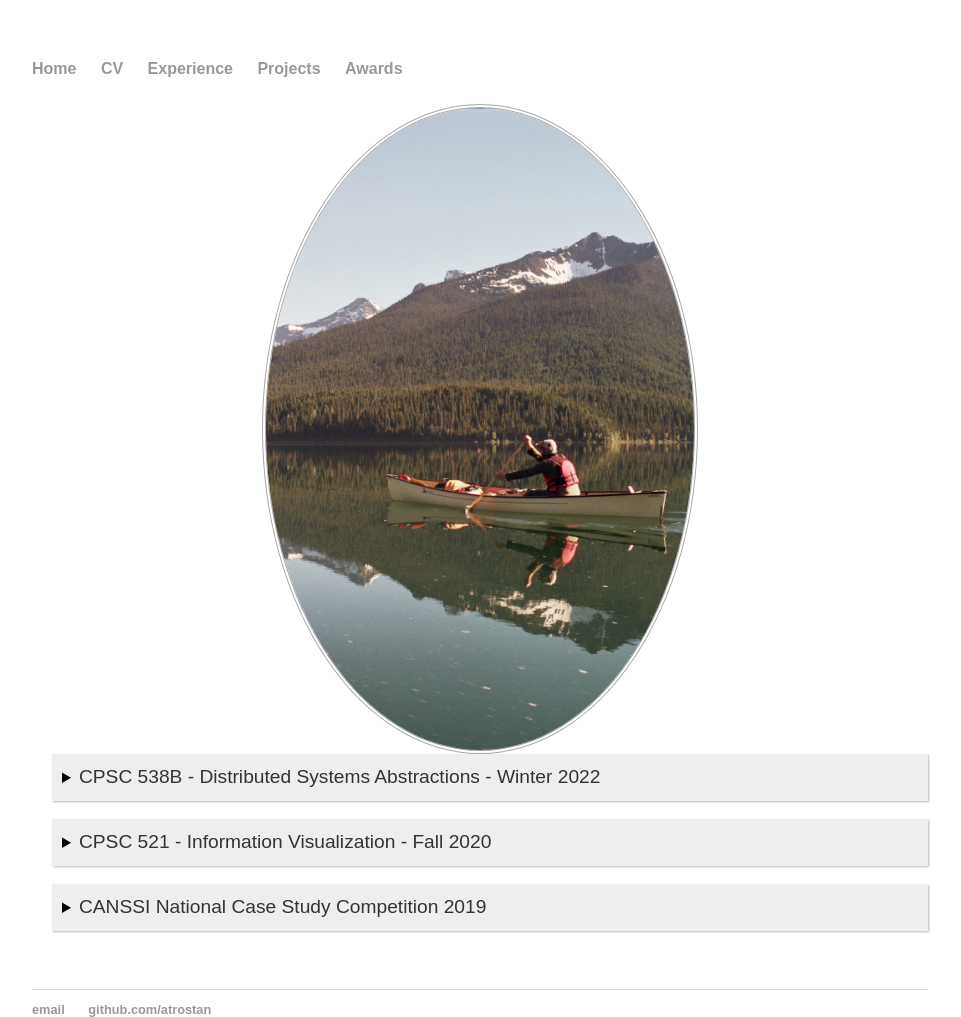
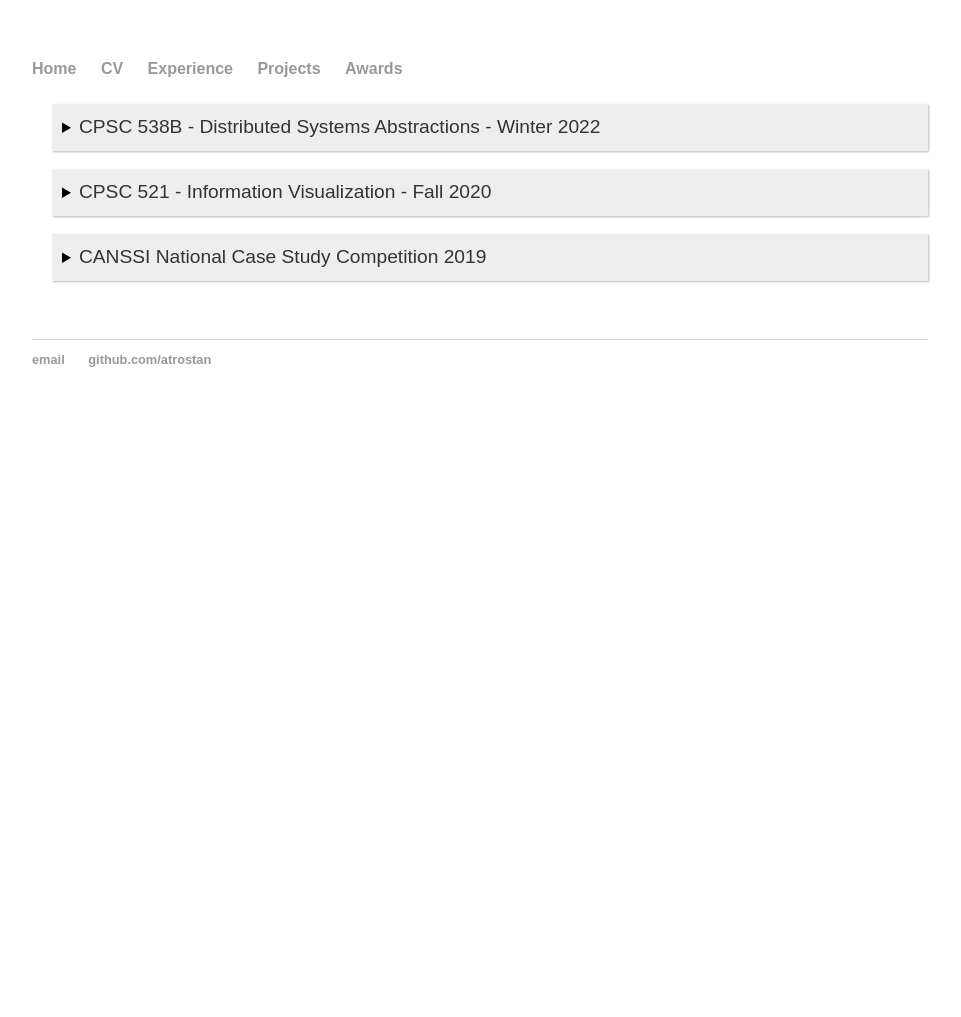
Before and after one commit to atrostan/atrostan.github.io, a Jekyll site: the page built from projects/index.html, in a window 1280 px wide. Shown: the whole page, without its empty margins (160-1121 px from the left). Built offline with Jekyll 4.4.1, drawn with Linux system fonts in a browser that asks for light colours; some web fonts are replaced; after the commit the page ends 960 px from its top, so only the background shows below that.

Commit message:
hide imgs from experience, projects;

```diff
--- a/experience/index.html
+++ b/experience/index.html
@@ -6,7 +6,8 @@ title: Alex Trostanovsky
 <!-- <link href="https://fonts.googleapis.com/css?family=Bungee+Hairline|Open+Sans" rel="stylesheet" /> -->
 <!-- <script src="https://use.fontawesome.com/4d74086fc6.js"></script> -->
 <link rel="stylesheet" type="text/css" href="https://cdn.rawgit.com/dreampulse/computer-modern-web-font/master/fonts.css">
-<img class="cover-image" src="/assets/bowron_1.jpg">
+
+<!-- <img class="cover-image" src="/assets/bowron_1.jpg"> -->
 
 <h2> Industry </h2>
 <section id="cd-timeline" class="cd-container">
--- a/projects/index.html
+++ b/projects/index.html
@@ -12,7 +12,8 @@ title: Alex Trostanovsky
 <script src="{{ site.baseurl }}/bower_components/bootstrap-sass/assets/javascripts/bootstrap.min.js"></script>
 
 <div>
-<img class="cover-image" src="/assets/bowron_2.jpg">
+
+<!-- <img class="cover-image" src="/assets/bowron_2.jpg"> -->
 
   <section id="cd-timeline" class="cd-container">
     <details>
```
